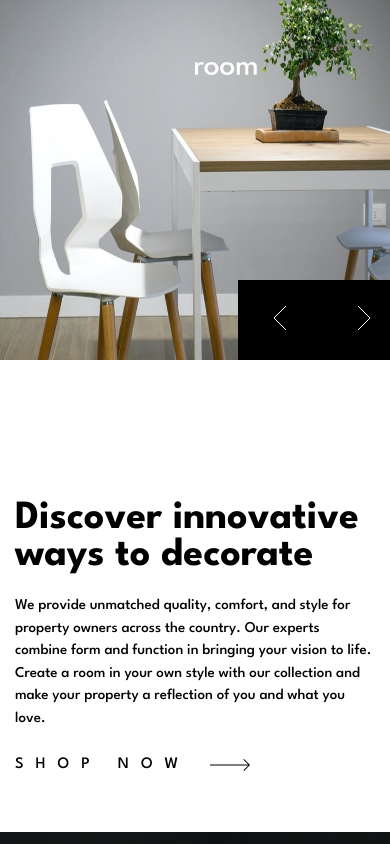
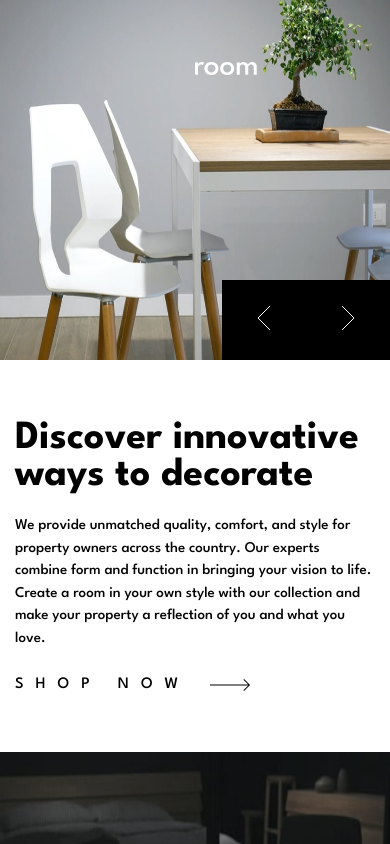
Before and after one commit to johnwav/frontendmentor, a React (Vite) app in the folder roomHomepage/roomHomepage/: page / in a window 390 px wide. Shown: the top 844 px of the page. Built offline with nearby package versions, Linux system fonts and the light colour scheme.

Commit message:
ui refactor

```diff
--- a/roomHomepage/roomHomepage/src/App.jsx
+++ b/roomHomepage/roomHomepage/src/App.jsx
@@ -47,7 +47,7 @@
       <div className="bodyContainer">
         <section className="topSection">
           {pageState === 0 ? (
-            <>
+            <span className="imagegrp">
               <img className="image" src={topLeftImage}></img>
               <div className="btngrp2">
                 <button className="pagebtn" onClick={handleDecrement}>
@@ -57,10 +57,10 @@
                   <img src={right}></img>
                 </button>
               </div>
-            </>
+            </span>
           ) : null}
           {pageState === 1 ? (
-            <>
+            <span className="imagegrp">
               <img className="image" src={topLeftImage2}></img>
               <div className="btngrp2">
                 <button className="pagebtn" onClick={handleDecrement}>
@@ -70,10 +70,10 @@
                   <img src={right}></img>
                 </button>
               </div>
-            </>
+            </span>
           ) : null}
           {pageState === 2 ? (
-            <>
+            <span className="imagegrp">
               <img className="image" src={topLeftImage3}></img>
               <div className="btngrp2">
                 <button className="pagebtn" onClick={handleDecrement}>
@@ -83,7 +83,7 @@
                   <img src={right}></img>
                 </button>
               </div>
-            </>
+            </span>
           ) : null}
           <div className="topRightInfo">
             <div className="infoBox">
@@ -106,6 +106,7 @@
         </section>
         <section className="bottomSection">
           <img className="image" src={bottomLeftImage}></img>
+
           <div className="bottomInfo">
             <center className="infobox2">
               <div className="heading2">ABOUT OUR FURNITURE</div>
@@ -122,6 +123,7 @@
               </div>
             </center>
           </div>
+
           <img className="image" src={bottomRightImage}></img>
         </section>
       </div>
--- a/roomHomepage/roomHomepage/src/Homepage.moudle.css
+++ b/roomHomepage/roomHomepage/src/Homepage.moudle.css
@@ -17,7 +17,7 @@
   flex-direction: column;
   justify-content: center;
   align-items: center;
-  width: 600px;
+  min-width: 600px;
 }
 .infoBox {
   width: 400px;
@@ -78,7 +78,7 @@
   flex-direction: column;
   justify-content: center;
   align-items: center;
-  width: 600px;
+  min-width: 600px;
 }
 .infobox2 {
   width: 476px;
@@ -133,13 +133,19 @@
     overflow: hidden;
   }
 
+  .imagegrp{
+    display: flex;
+    position: relative;
+
+  }
+
   .btngrp2 {
     display: flex;
     align-items: center;
     justify-content: center;
-    position: relative;
-    top: -80px;
-    left: 32.6%;
+    position: absolute;
+    bottom: 0;
+    right: 0;
     overflow: hidden;
   }
 }
--- a/roomHomepage/roomHomepage/src/components/Navbar/Navbar.module.css
+++ b/roomHomepage/roomHomepage/src/components/Navbar/Navbar.module.css
@@ -3,6 +3,7 @@
   margin-top: 62px;
   padding-left: 60px;
   position: absolute;
+
 }
 
 .logo {
@@ -45,7 +46,7 @@
   } */
 
 
-@media only screen and (max-width: 720px) {
+@media only screen and (max-width: 1260px) {
   .navItems {
     display: none;
   }
@@ -54,7 +55,7 @@
     display: flex;
     margin-top: 62px;
     padding-left: 50%;
-    position: absolute;
+    z-index: 1;
   }
 
 
```
